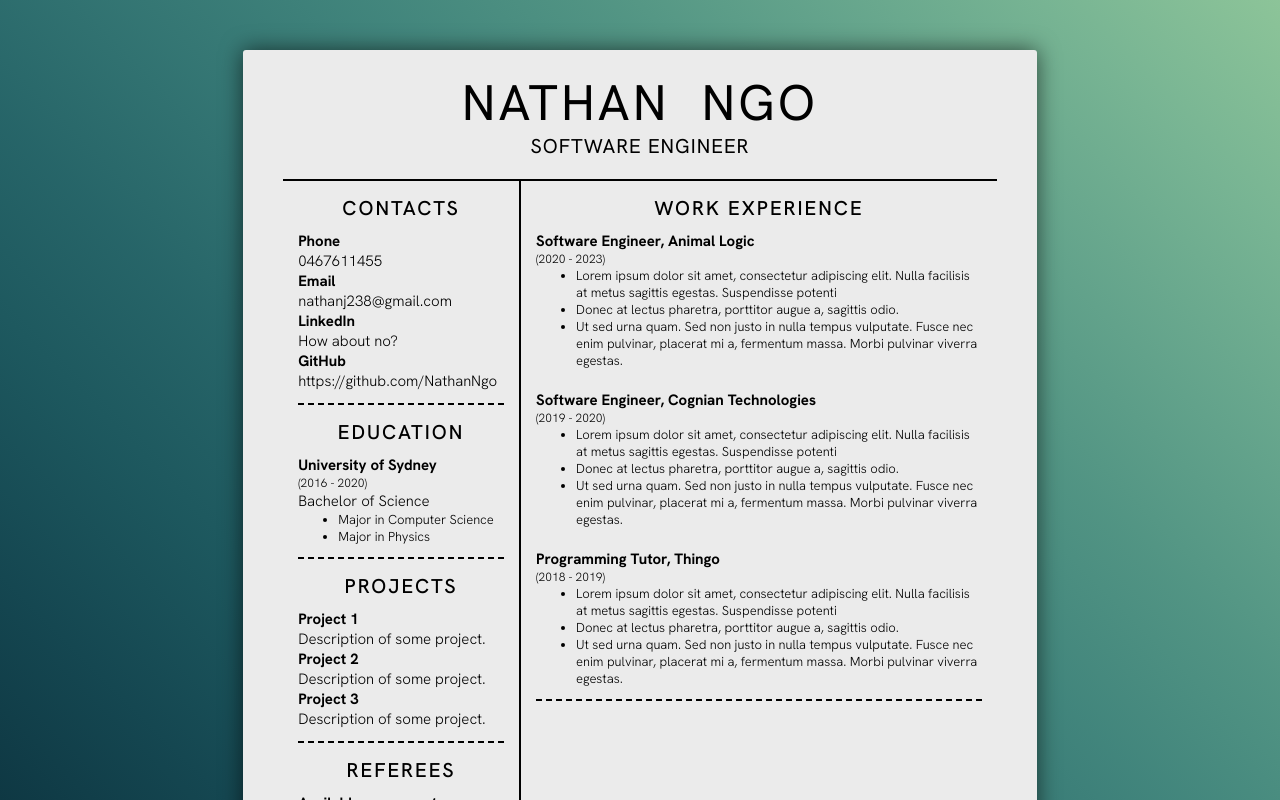
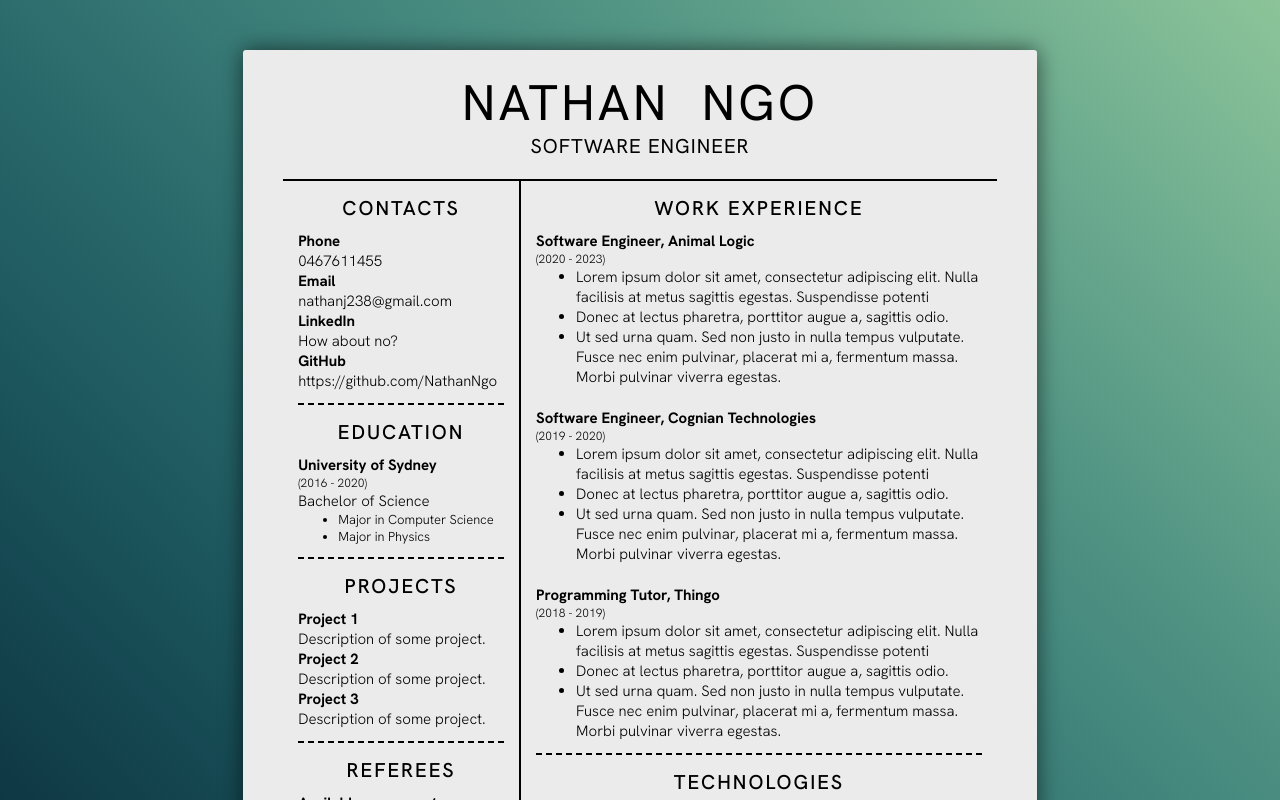
Before and after one commit to NathanNgo/CV_Website, a React (Create React App) app: page / in a window 1280 px wide. Built offline with nearby package versions, Linux system fonts and the light colour scheme.

Commit message:
Added technologies section

```diff
--- a/src/PageContent.js
+++ b/src/PageContent.js
@@ -78,6 +78,14 @@ function PageContent() {
                     </ul>
                     <hr />
                 </section>
+                <section className={styles.mainSubsection}>
+                    <h3>TECHNOLOGIES</h3>
+                    <ul>
+                        <li>Python</li>
+                        <li>Other Stuff</li>
+                    </ul>
+                    <hr />
+                </section>
             </section>
         </div>
     )
--- a/src/PageContent.module.css
+++ b/src/PageContent.module.css
@@ -105,6 +105,6 @@ section.mainSubsection > hr {
 
 section.mainSubsection > ul {
   margin: 0;
-  font-size: 13px;
+  font-size: 15px;
   font-weight: 300;
 }
```
